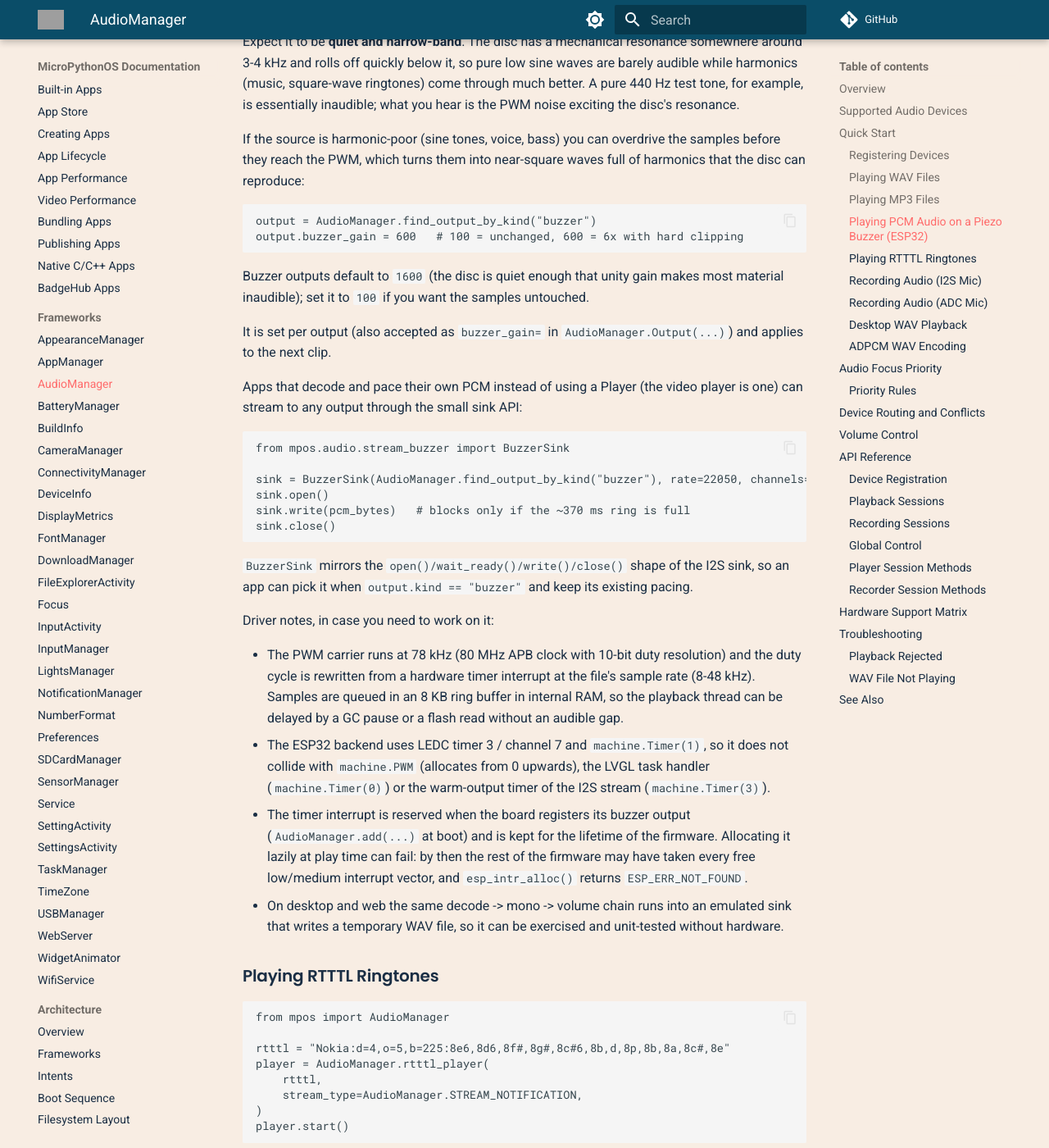
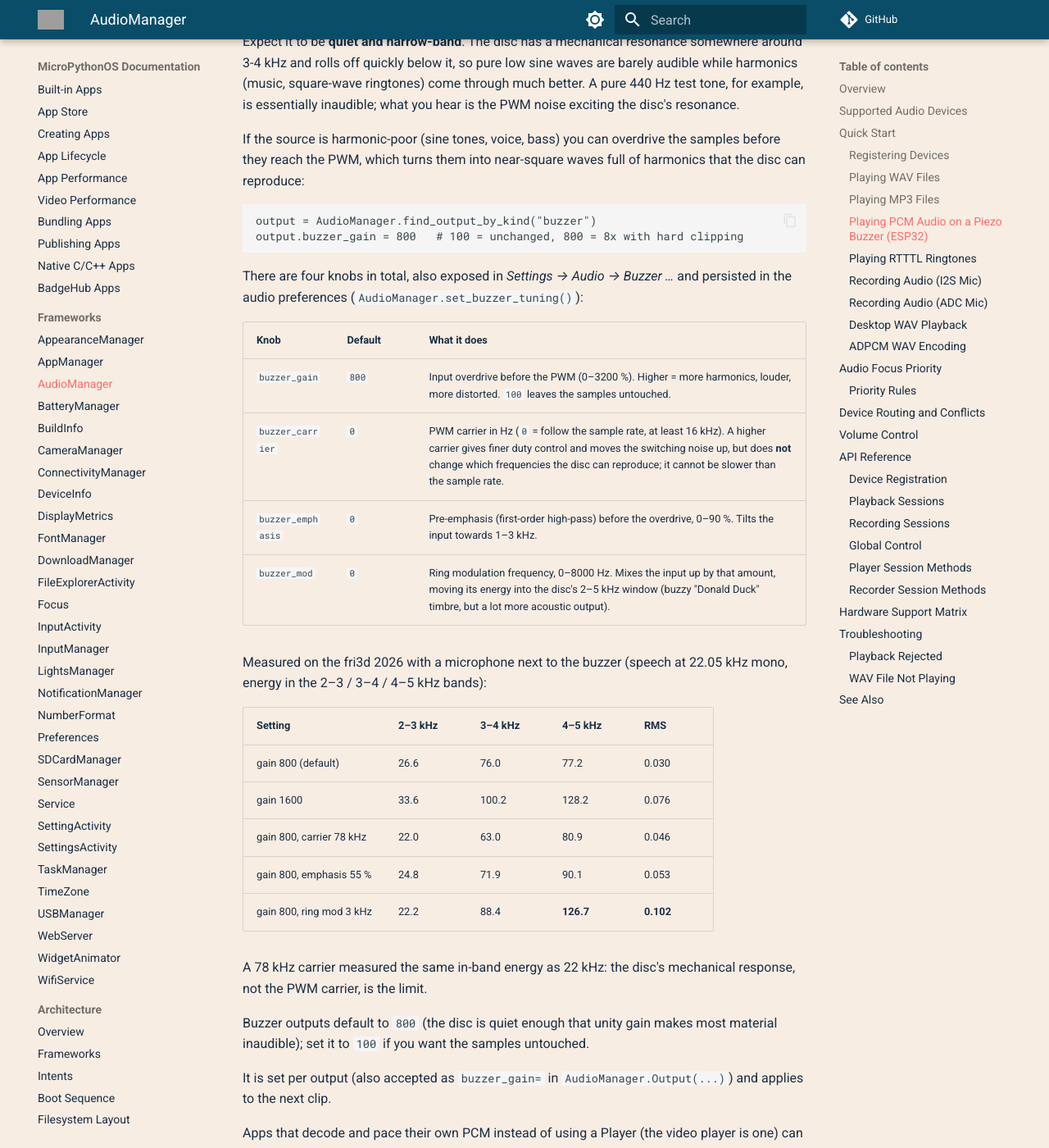
Before and after one commit to MicroPythonOS/docs, an MkDocs documentation site: the page built from docs/frameworks/audiomanager.md, in a window 1280 px wide and 1400 px high, scrolled down 3148 px. Shown: the whole window at 82% size. Built offline with MkDocs 1.6.1 and Material for MkDocs 9.7.7, drawn with Linux system fonts in a browser that asks for light colours; comment, search, counter and statistics services are not loaded; some of the changed text lies outside the part shown; grey boxes are pictures that could not be loaded.

Commit message:
audiomanager: document the piezo tuning knobs and the measurements

````diff
--- a/docs/frameworks/audiomanager.md
+++ b/docs/frameworks/audiomanager.md
@@ -146,10 +146,34 @@ of harmonics that the disc can reproduce:
 
 ```python
 output = AudioManager.find_output_by_kind("buzzer")
-output.buzzer_gain = 600   # 100 = unchanged, 600 = 6x with hard clipping
+output.buzzer_gain = 800   # 100 = unchanged, 800 = 8x with hard clipping
 ```
 
-Buzzer outputs default to `1600` (the disc is quiet enough that unity gain makes
+There are four knobs in total, also exposed in *Settings → Audio → Buzzer …*
+and persisted in the audio preferences (`AudioManager.set_buzzer_tuning()`):
+
+| Knob | Default | What it does |
+| --- | --- | --- |
+| `buzzer_gain` | `800` | Input overdrive before the PWM (0–3200 %). Higher = more harmonics, louder, more distorted. `100` leaves the samples untouched. |
+| `buzzer_carrier` | `0` | PWM carrier in Hz (`0` = follow the sample rate, at least 16 kHz). A higher carrier gives finer duty control and moves the switching noise up, but does **not** change which frequencies the disc can reproduce; it cannot be slower than the sample rate. |
+| `buzzer_emphasis` | `0` | Pre-emphasis (first-order high-pass) before the overdrive, 0–90 %. Tilts the input towards 1–3 kHz. |
+| `buzzer_mod` | `0` | Ring modulation frequency, 0–8000 Hz. Mixes the input up by that amount, moving its energy into the disc's 2–5 kHz window (buzzy "Donald Duck" timbre, but a lot more acoustic output). |
+
+Measured on the fri3d 2026 with a microphone next to the buzzer (speech at
+22.05 kHz mono, energy in the 2–3 / 3–4 / 4–5 kHz bands):
+
+| Setting | 2–3 kHz | 3–4 kHz | 4–5 kHz | RMS |
+| --- | --- | --- | --- | --- |
+| gain 800 (default) | 26.6 | 76.0 | 77.2 | 0.030 |
+| gain 1600 | 33.6 | 100.2 | 128.2 | 0.076 |
+| gain 800, carrier 78 kHz | 22.0 | 63.0 | 80.9 | 0.046 |
+| gain 800, emphasis 55 % | 24.8 | 71.9 | 90.1 | 0.053 |
+| gain 800, ring mod 3 kHz | 22.2 | 88.4 | **126.7** | **0.102** |
+
+A 78 kHz carrier measured the same in-band energy as 22 kHz: the disc's
+mechanical response, not the PWM carrier, is the limit.
+
+Buzzer outputs default to `800` (the disc is quiet enough that unity gain makes
 most material inaudible); set it to `100` if you want the samples untouched.
 
 It is set per output (also accepted as `buzzer_gain=` in
@@ -173,11 +197,12 @@ existing pacing.
 
 Driver notes, in case you need to work on it:
 
-- The PWM carrier runs at 78 kHz (80 MHz APB clock with 10-bit duty resolution)
-  and the duty cycle is rewritten from a hardware timer interrupt at the file's
-  sample rate (8-48 kHz). Samples are queued in an 8 KB ring buffer in internal
-  RAM, so the playback thread can be delayed by a GC pause or a flash read
-  without an audible gap.
+- The PWM carrier follows the file's sample rate by default (at least 16 kHz)
+  and its duty cycle is rewritten from a hardware timer interrupt at that same
+  sample rate (8-48 kHz). The duty resolution is chosen so carrier × 2^bits fits
+  the LEDC clock. Samples are queued in a ring buffer in internal RAM (8 KB for
+  short clips, ~370 ms for streaming apps), so the playback thread can be
+  delayed by a GC pause or a flash read without an audible gap.
 - The ESP32 backend uses LEDC timer 3 / channel 7 and `machine.Timer(1)`, so it
   does not collide with `machine.PWM` (allocates from 0 upwards),
   the LVGL task handler (`machine.Timer(0)`) or the warm-output timer of the I2S
````
